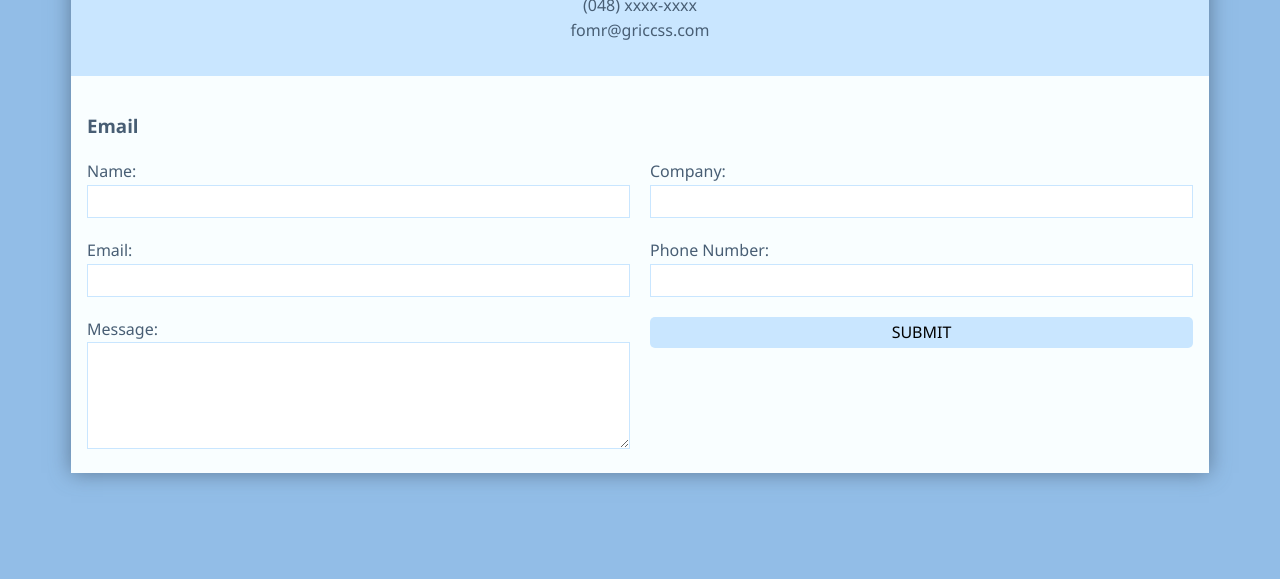
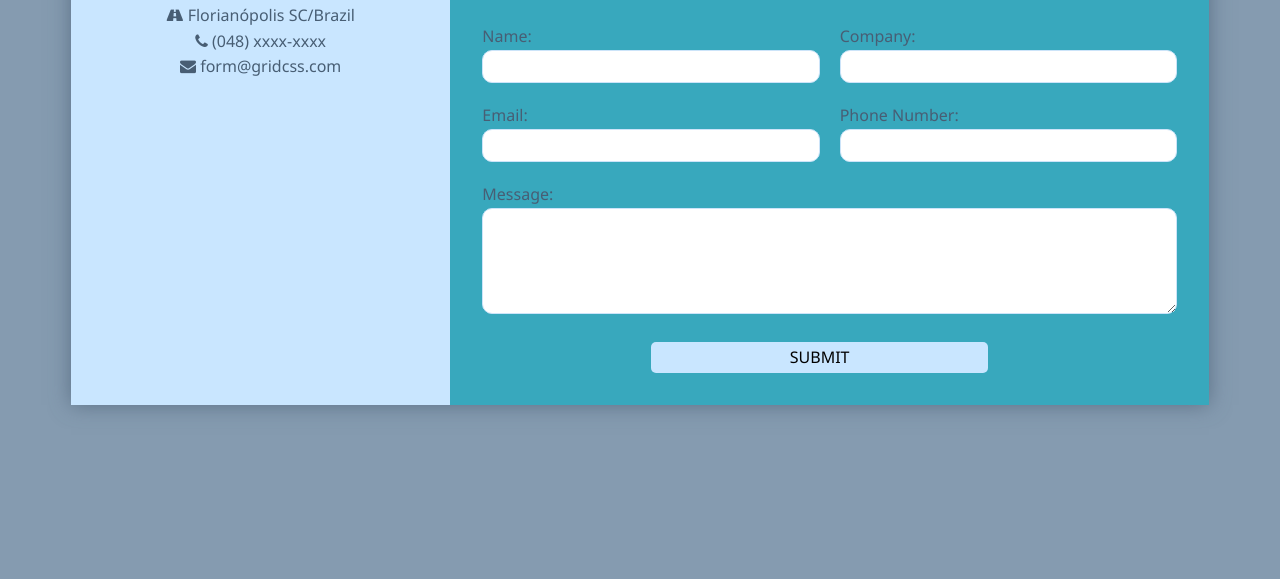
Before and after one commit to mariorodeghiero/form-grid-css, a website: page src/index.html in a window 1280 px wide. Shown: the part 221-800 px from the top of the page. Drawn offline with nearby package versions, Linux system fonts and the light colour scheme.

Commit message:
Update Sass

```diff
--- a/src/index.html
+++ b/src/index.html
@@ -5,7 +5,8 @@
     <title>Form Grid CSS</title>
     <meta charset="UTF-8">
     <meta name="viewport" content="width=device-width, initial-scale=1">
-
+    <link href="https://maxcdn.bootstrapcdn.com/font-awesome/4.7.0/css/font-awesome.min.css" rel="stylesheet" integrity="sha384-wvfXpqpZZVQGK6TAh5PVlGOfQNHSoD2xbE+QkPxCAFlNEevoEH3Sl0sibVcOQVnN" crossorigin="anonymous">
+    <link href="https://cdnjs.cloudflare.com/ajax/libs/animate.css/3.5.2/animate.css"  rel="stylesheet"/>
     <!-- build:css css/index.min.css -->
     <link href="src/css/vendors/normalize.css" rel="stylesheet">
     <link href="css/style.css" rel="stylesheet">
@@ -18,14 +19,14 @@
 <body>
 
     <div class="container">
-        <h1 class="brand"><span>Form</span> with grid CSS</h1>
-        <div class="wrapper">
+        <h1 class="brand"><span>Form</span> with grid <span>CSS</span> </h1>
+        <div class="wrapper animated bounceInLeft">
             <div class="company-info">
                 <h3>Form Grid CSS</h3>
                 <ul>
-                    <li>Florianópolis SC/Brazil</li>
-                    <li>(048) xxxx-xxxx</li>
-                    <li>fomr@griccss.com</li>
+                    <li><i class="fa fa-road"></i>  Florianópolis SC/Brazil</li>
+                    <li><i class="fa fa-phone"></i> (048) xxxx-xxxx</li>
+                    <li><i class="fa fa-envelope"></i> form@gridcss.com</li>
                 </ul>
             </div>
             <div class="contact">
--- a/src/sass/style.scss
+++ b/src/sass/style.scss
@@ -3,7 +3,7 @@
 }
 
 body {
-    background-color: #92bde7;
+    background-color: #859BB0;
     color: #485e74;
     line-height: 1.6;
     font-family: 'Segoe UI', 'Segoe UI', Tahoma, Geneva, Verdana, sans-serif;
@@ -14,6 +14,7 @@ body {
     max-width: 1170px;
     margin-left: auto;
     margin-right: auto;
+    margin-top: 20px;
     padding: 1em;
 }
 
@@ -38,7 +39,7 @@ ul {
 
 .company-info {
     background-color: #c9e6ff;
-    >h3,
+    h3,
     ul {
         text-align: center;
         margin: 0 0 1rem 0;
@@ -46,34 +47,53 @@ ul {
 }
 
 .contact {
-    background: #f9feff;
-    >form {
+    background: #38A8BD;
+    form {
         display: grid;
         grid-template-columns: 1fr 1fr;
         grid-gap: 20px;
-        >label {
+        label {
             display: block;
         }
-        >p {
+        p {
             margin: 0;
+        }
+        .full {
+            grid-column: 1/3;
         }
         button,
         input,
         textarea {
+            border-radius: 10px;
             width: 100%;
             padding: 0.4em;
-            border: 1px solid #c9e6ff;
+            border: 1px solid #CCE4F9;
         }
         button {
             background-color: #c9e6ff;
             border: 0;
             text-transform: uppercase;
             border-radius: 5px;
-            &:hover {
+            margin-left: 50%;
+            &:hover,
+            &:focus {
                 background: #92bde7;
                 color: #fff;
-                transition: background-color 2s easeout;
             }
         }
     }
 }
+
+
+@media(min-width:700px) {
+    .wrapper {
+        display: grid;
+        grid-template-columns: 1fr 2fr;
+        >* {
+            padding: 2em;
+        }
+    }
+    .company-info h3 ul, .brand{
+        text-align: left;
+    }
+}
```
Also changed, not shown: src/css/style.css.
